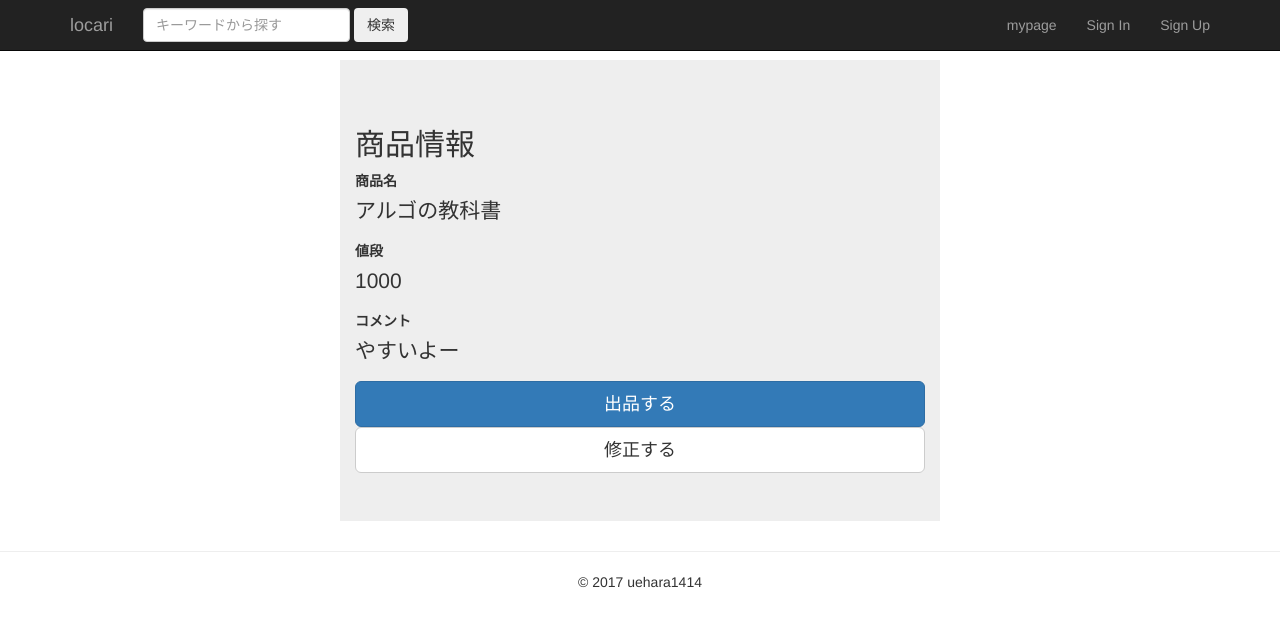
After one commit to uehara1414/locari_old, a Django app: page /sell_confirm/ in a window 1280 px wide. The commit adds this page. Shown: the top 627 px of the page. Run offline with Django 3.2, Linux system fonts and the light colour scheme; some libraries are stand-ins or nearby versions.

Commit message:
add sell_confirm

```diff
--- a/locari_app/templates/locari_app/sell.html
+++ b/locari_app/templates/locari_app/sell.html
@@ -2,7 +2,7 @@
 {% block content %}
   <div class="container jumbotron" style="margin-top: 60px;width: 600px;">
 
-    <form class="form">
+    <form class="form" action="{% url 'locari_app:sell_confirm' %}">
       <h2>商品情報を入力</h2>
       <label for="inputEmail">商品名</label>
       <input type="text" id="title" class="form-control" placeholder="アルゴの教科書" required autofocus>
--- /dev/null
+++ b/locari_app/templates/locari_app/sell_confirm.html
@@ -0,0 +1,18 @@
+{% extends 'locari_app/base.html' %}
+{% block content %}
+  <div class="container jumbotron" style="margin-top: 60px;width: 600px;">
+
+  <div>
+    <h2>商品情報</h2>
+    <label for="inputEmail">商品名</label>
+    <p id="inputEmail">アルゴの教科書</p>
+    <label for="price">値段</label>
+    <p id="price">1000</p>
+    <label for="comment">コメント</label>
+    <p id="comment">やすいよー</p>
+    <a href="#"><button class="btn btn-lg btn-primary btn-block">出品する</button></a>
+    <a href="{% url 'locari_app:sell' %}"><button class="btn btn-lg btn-default btn-block">修正する</button></a>
+  </div>
+
+  </div>
+{% endblock %}
--- a/locari_app/urls.py
+++ b/locari_app/urls.py
@@ -22,4 +22,5 @@ urlpatterns = [
     url(r'^edit_wish/$', views.edit_wish, name='edit_wish'),
     url(r'^submitted_sale_request_list/$', views.submitted_sale_request_list, name='submitted_sale_request_list'),
     url(r'^sell/$', views.sell, name='sell'),
+    url(r'^sell_confirm/$', views.sell_confirm, name='sell_confirm'),
 ]
--- a/locari_app/views.py
+++ b/locari_app/views.py
@@ -75,3 +75,7 @@ def submitted_sale_request_list(request):
 
 def sell(request):
     return render(request, 'locari_app/sell.html')
+
+
+def sell_confirm(request):
+    return render(request, 'locari_app/sell_confirm.html')
```
